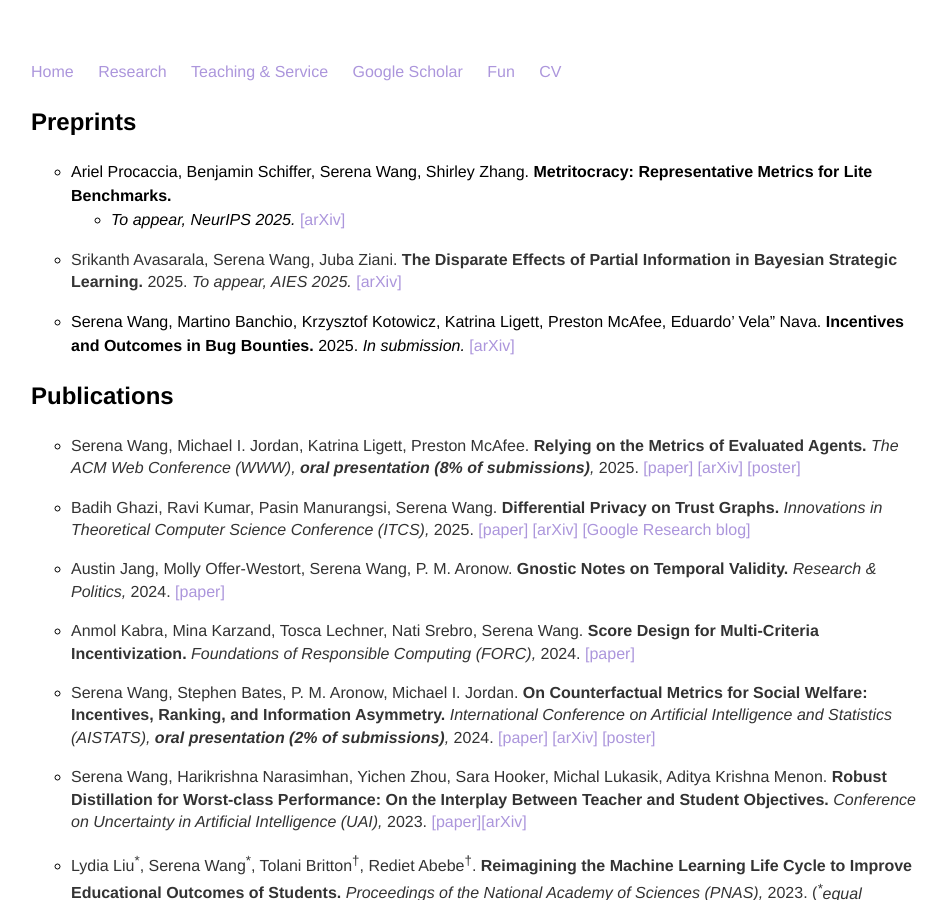
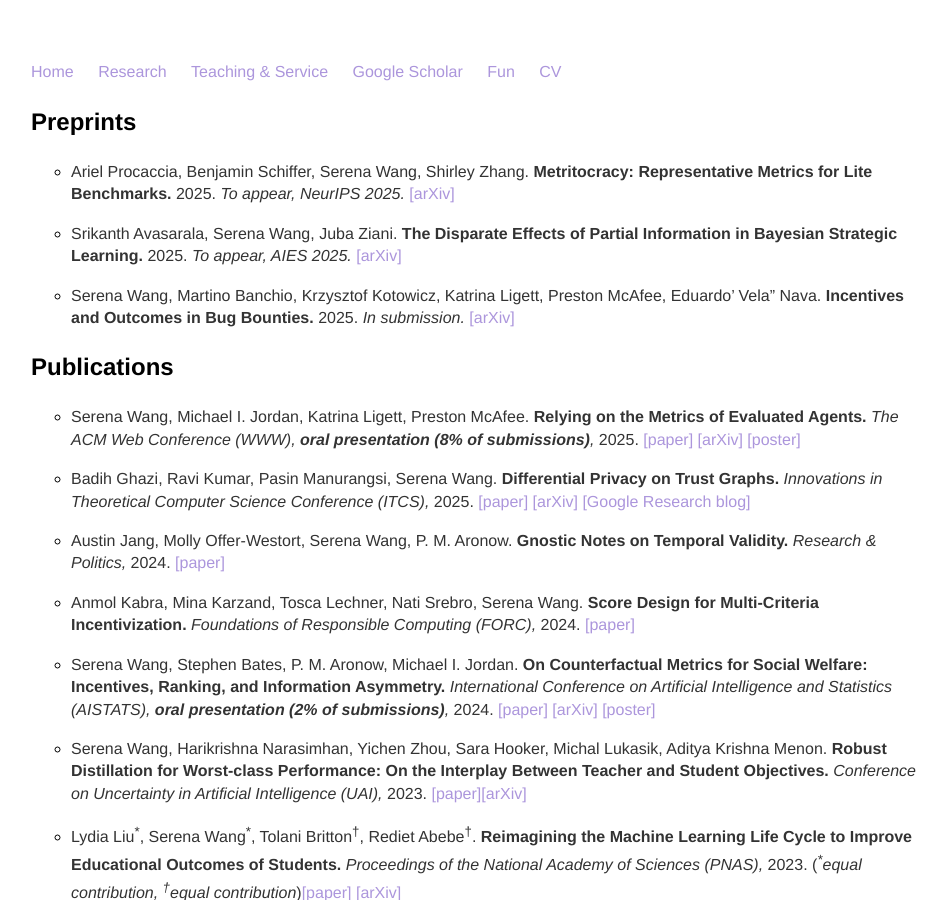
Before and after one commit to serenalwang/serenalwang.github.io, a Jekyll site: the page built from research.md, in a window 1280 px wide and 900 px high. Shown: the whole window, without its empty margins (161-1108 px from the left). Built offline with Jekyll 4.4.1, drawn with Linux system fonts in a browser that asks for light colours.

Commit message:
fixed bolding

```diff
--- a/research.md
+++ b/research.md
@@ -5,8 +5,7 @@ title: Research
 ### Preprints
 
 * Ariel Procaccia, Benjamin Schiffer, Serena Wang, Shirley Zhang.
-<b>Metritocracy: Representative Metrics for Lite Benchmarks.</b>
-2025. *To appear, NeurIPS 2025.* [[arXiv]](https://arxiv.org/abs/2506.09813)
+**Metritocracy: Representative Metrics for Lite Benchmarks.** 2025. *To appear, NeurIPS 2025.* [[arXiv]](https://arxiv.org/abs/2506.09813)
 
 * Srikanth Avasarala, Serena Wang, Juba Ziani.
 **The Disparate Effects of Partial Information in Bayesian Strategic Learning.** 2025. *To appear, AIES 2025.* [[arXiv]](https://arxiv.org/abs/2506.00627)
```
